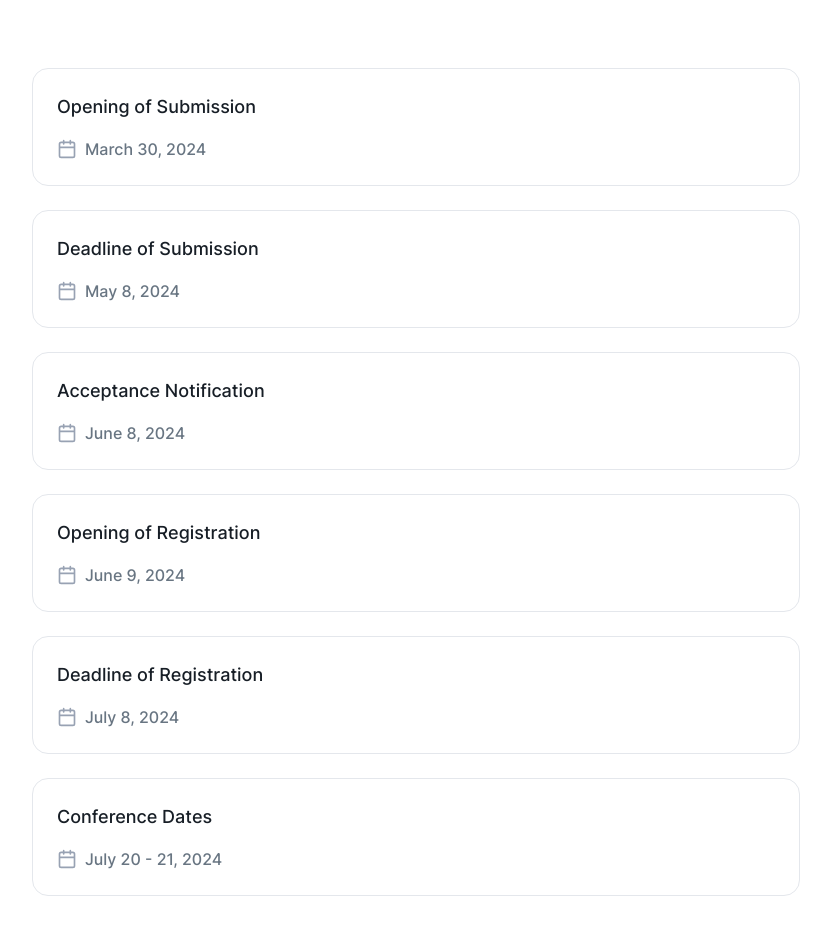
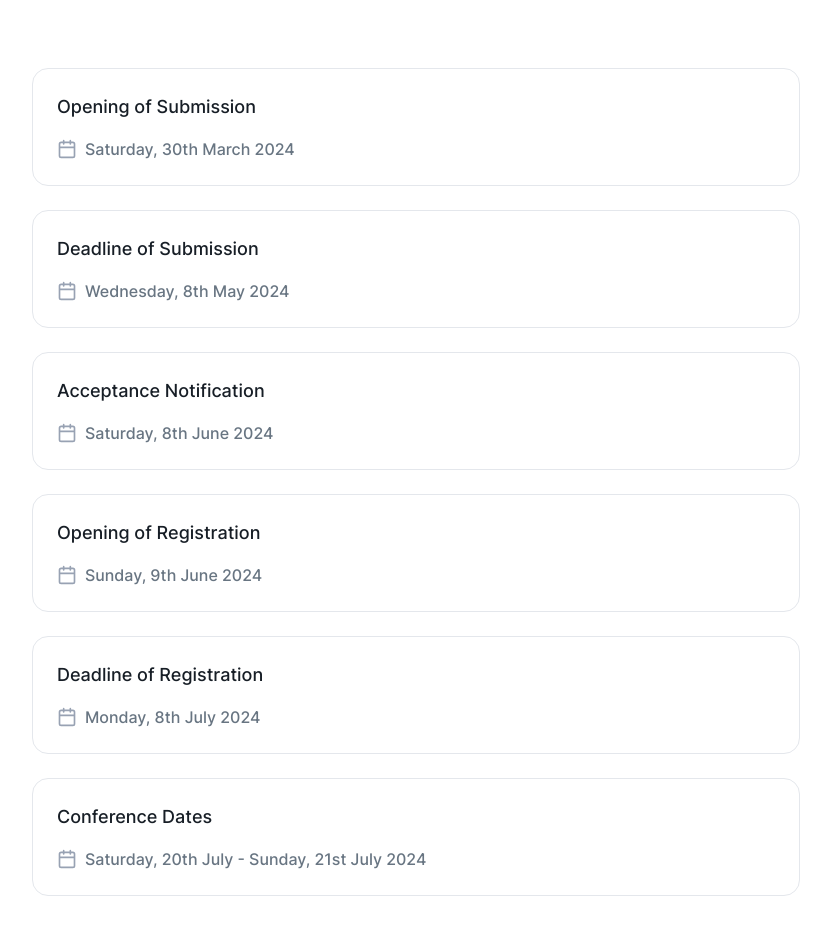
Before and after one commit to icore-nationalu/icore2024, a React (Vite) app: page /important-dates in a window 1280 px wide. Shown: the part 360-1312 px from the top of the page, without its empty margins (224-1055 px from the left). Built offline with nearby package versions, Linux system fonts and the light colour scheme.

Commit message:
Updated date format, fix link hover and some css

```diff
--- a/src/assets/css/about.css
+++ b/src/assets/css/about.css
@@ -205,8 +205,7 @@
 }
 
 .contact-us .contact-grid .contact-grid-item .contact-data .data {
-    display: flex;
-    align-items: center;
+    position: relative;
 }
 
 .contact-us .contact-grid .contact-grid-item .contact-data .data a {
@@ -214,17 +213,17 @@
     font-size: 16px;
     font-weight: 500;
     line-height: 24px;
-    margin-right: 4px;
     text-decoration: none;
     transition: all 0.1s ease-in-out;
     cursor: pointer
 }
 
 .contact-us .contact-grid .contact-grid-item .contact-data .data .icon {
-    margin-top: -2px;
+    position: absolute;
+    left: 100%;
+    margin-left: 4px;
     opacity: 0;
     transition: all 0.1s ease-in-out;
-    display: none;
 }
 
 .contact-us .contact-grid .contact-grid-item .contact-data .data a:hover {
@@ -233,7 +232,6 @@
 
 .contact-us .contact-grid .contact-grid-item .contact-data .data a:hover+.icon {
     opacity: 1;
-    display: block;
 }
 
 @media screen and (max-width: 864px) {
--- a/src/assets/css/home.css
+++ b/src/assets/css/home.css
@@ -261,8 +261,7 @@
  }
 
  .venue .contact-grid .contact-grid-item .contact-data .data {
-     display: flex;
-     align-items: center;
+    position: relative;
  }
 
  .venue .contact-grid .contact-grid-item .contact-data .data a {
@@ -270,17 +269,17 @@
      font-size: 16px;
      font-weight: 500;
      line-height: 24px;
-     margin-right: 4px;
      text-decoration: none;
      transition: all 0.1s ease-in-out;
      cursor: pointer
  }
 
  .venue .contact-grid .contact-grid-item .contact-data .data .icon {
-     margin-top: -2px;
+     position: absolute;
+     left: 100%;
+     margin-left: 4px;
      opacity: 0;
      transition: all 0.1s ease-in-out;
-     display: none;
  }
 
  .venue .contact-grid .contact-grid-item .contact-data .data a:hover {
@@ -288,7 +287,6 @@
  }
 
  .venue .contact-grid .contact-grid-item .contact-data .data a:hover+.icon {
-     display: block;
      opacity: 1;
  }
 
@@ -358,6 +356,10 @@
          /* height: 400px; */
          aspect-ratio: 1.92;
      }
+
+     .venue .contact-grid {
+        grid-template-columns: 1fr 1fr;
+    }
  }
 
  @media screen and (max-width: 576px) {
@@ -461,6 +463,10 @@
          font-size: 16px;
          line-height: 24px;
      }
+
+     .venue .contact-grid {
+        grid-template-columns: 1fr;
+    }
  }
 
  @media screen and (max-width: 400px) {
--- a/src/assets/css/past.css
+++ b/src/assets/css/past.css
@@ -2,6 +2,7 @@
     text-align: center;
     margin: 96px auto;
     max-width: 960px;
+    padding: 0 32px;
 }
 
 #past .header-wrapper span {
@@ -90,3 +91,10 @@
     -webkit-line-clamp: 3;
     white-space: pre-wrap;
 }
+
+
+@media screen and (max-width: 576px) {
+    .past-grid {
+        grid-template-columns: 1fr;
+    }
+}
--- a/src/assets/css/venue.css
+++ b/src/assets/css/venue.css
@@ -2,6 +2,7 @@
     text-align: center;
     margin: 96px auto;
     max-width: 960px;
+    padding: 0 32px;
 }
 
 #venue .header-wrapper span {
--- a/src/assets/data/important_dates.json
+++ b/src/assets/data/important_dates.json
@@ -1,37 +1,37 @@
 [
     {
       "label": "Opening of Submission",
-      "dateText": "March 30, 2024",
+      "dateText": "Saturday, 30th March 2024",
       "dateTextShort": "3/30/2024",
       "dateEnd": "3/30/2024"
     },
     {
       "label": "Deadline of Submission",
-      "dateText": "May 8, 2024",
+      "dateText": "Wednesday, 8th May 2024",
       "dateTextShort": "5/8/2024",
       "dateEnd": "5/8/2024"
     },
     {
       "label": "Acceptance Notification",
-      "dateText": "June 8, 2024",
+      "dateText": "Saturday, 8th June 2024",
       "dateTextShort": "6/8/2024",
       "dateEnd": "6/8/2024"
     },
     {
       "label": "Opening of Registration",
-      "dateText": "June 9, 2024",
+      "dateText": "Sunday, 9th June 2024",
       "dateTextShort": "6/9/2024",
       "dateEnd": "6/9/2024"
     },
     {
       "label": "Deadline of Registration",
-      "dateText": "July 8, 2024",
+      "dateText": "Monday, 8th July 2024",
       "dateTextShort": "7/8/2024",
       "dateEnd": "7/8/2024"
     },
     {
       "label": "Conference Dates",
-      "dateText": "July 20 - 21, 2024",
+      "dateText": "Saturday, 20th July - Sunday, 21st July 2024",
       "dateTextShort": "7/20/2024 - 7/21/2024",
       "dateEnd": "7/21/2024"
     }
--- a/src/pages/Registration.jsx
+++ b/src/pages/Registration.jsx
@@ -62,7 +62,7 @@ const Registration = () => {
                 {inclusions &&
                   inclusions.map((v, i) => {
                     return (
-                      <div className="row colspan-2">
+                      <div className="row colspan-2" key={i}>
                         <span>{v}</span>
                       </div>
                     );
@@ -80,7 +80,7 @@ const Registration = () => {
             </p>
 
             <h3 className="heading">Important Dates</h3>
-            <p className="content">Registration Deadline:July 8, 2024</p>
+            <p className="content">Registration Deadline: July 8, 2024</p>
 
             <h3 className="heading">How to Register</h3>
             <ul className="registration-steps">
@@ -97,11 +97,11 @@ const Registration = () => {
             <h3 className="heading">Contact Information</h3>
             <p className="content">
               For registration inquiries, please contact the iCORE 2024
-              registration desk at
+              registration desk at{" "}
               <a href="mailto:icore2024@national-u.edu.ph." className="link">
-                icore2024@national-u.edu.ph.
+                icore2024@national-u.edu.ph
               </a>
-              Stay connected for updates and announcements on social media.
+              . Stay connected for updates and announcements on social media.
               <br /> <br />
               Twitter: @iCORE2024
               <br /> <br />
```
